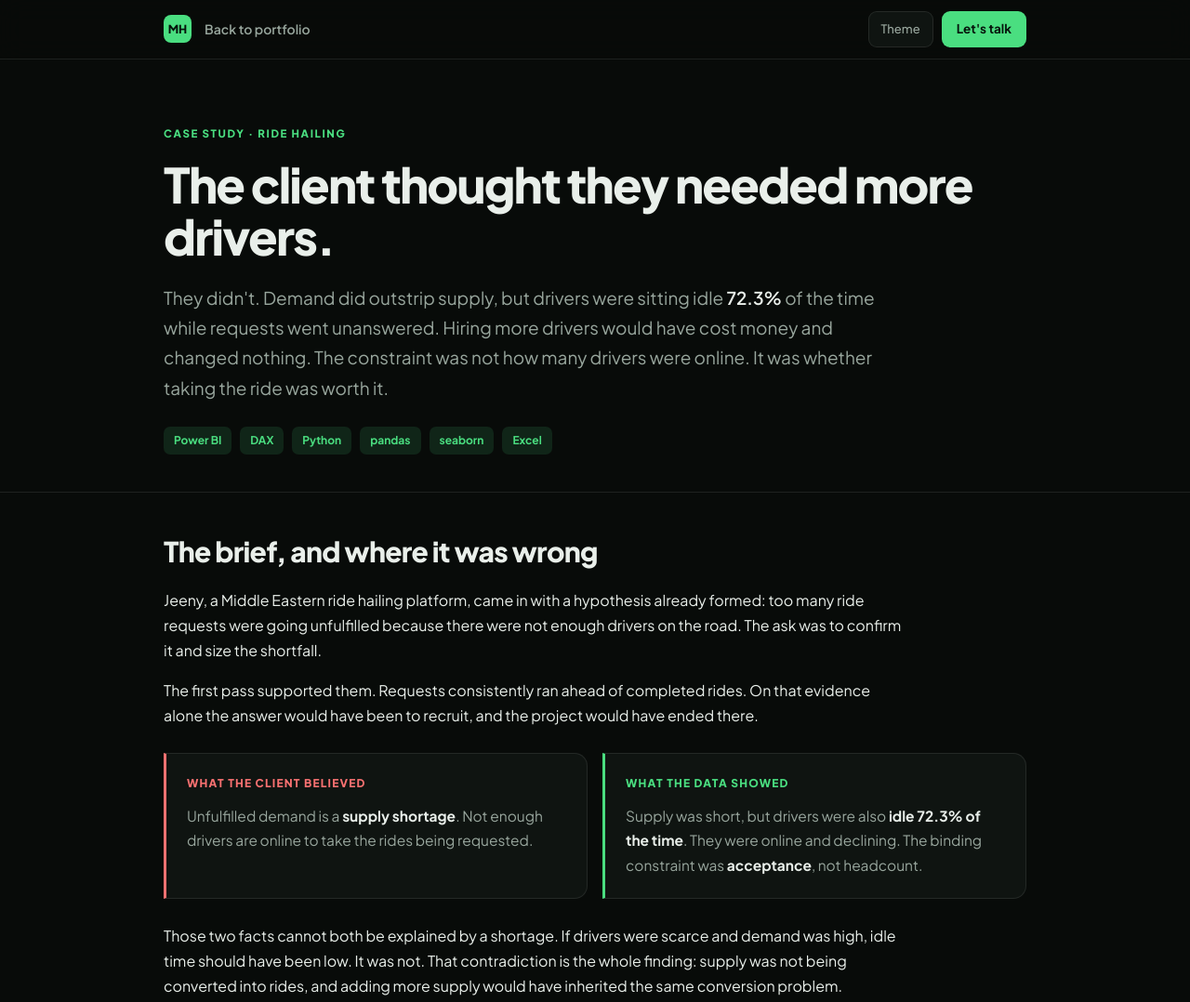
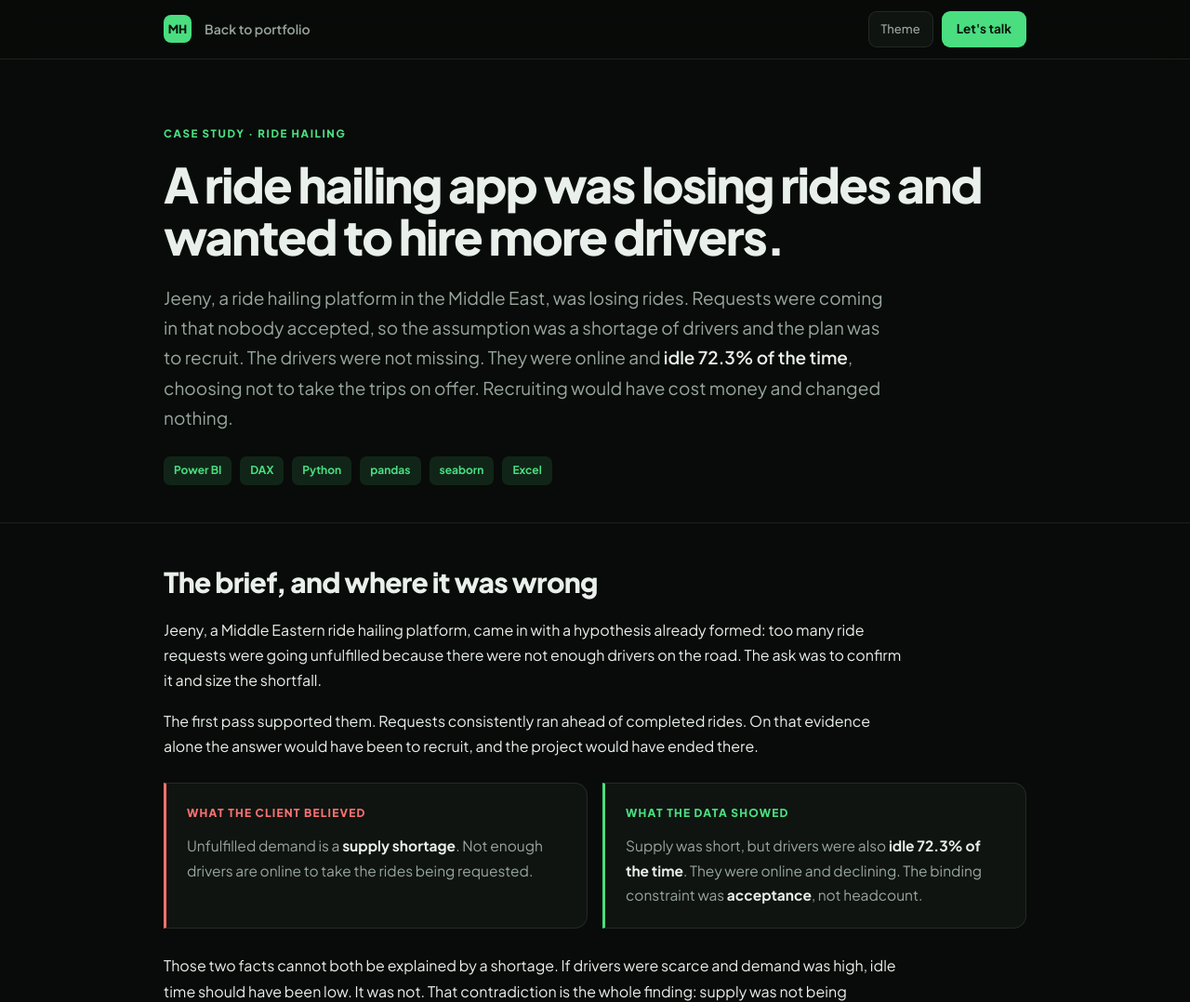
Before and after one commit to Mharis-khan/portfolio, a plain HTML site: page jeeny.html in a window 1280 px wide. Shown: the top 1078 px of the page at 93% size. Drawn offline with Linux system fonts and the light colour scheme.

Commit message:
Update jeeny.html

```diff
--- a/jeeny.html
+++ b/jeeny.html
@@ -110,8 +110,8 @@ footer{padding:34px 0;border-top:1px solid var(--line);font-size:13.5px;color:va
 <header>
   <div class="wrap">
     <p class="eyebrow">CASE STUDY &middot; RIDE HAILING</p>
-    <h1>The client thought they needed more drivers.</h1>
-    <p class="hook">They didn't. Demand did outstrip supply, but drivers were sitting idle <b>72.3%</b> of the time while requests went unanswered. Hiring more drivers would have cost money and changed nothing. The constraint was not how many drivers were online. It was whether taking the ride was worth it.</p>
+    <h1>A ride hailing app was losing rides and wanted to hire more drivers.</h1>
+    <p class="hook">Jeeny, a ride hailing platform in the Middle East, was losing rides. Requests were coming in that nobody accepted, so the assumption was a shortage of drivers and the plan was to recruit. The drivers were not missing. They were online and <b>idle 72.3% of the time</b>, choosing not to take the trips on offer. Recruiting would have cost money and changed nothing.</p>
     <div class="meta"><span>Power BI</span><span>DAX</span><span>Python</span><span>pandas</span><span>seaborn</span><span>Excel</span></div>
   </div>
 </header>
```
